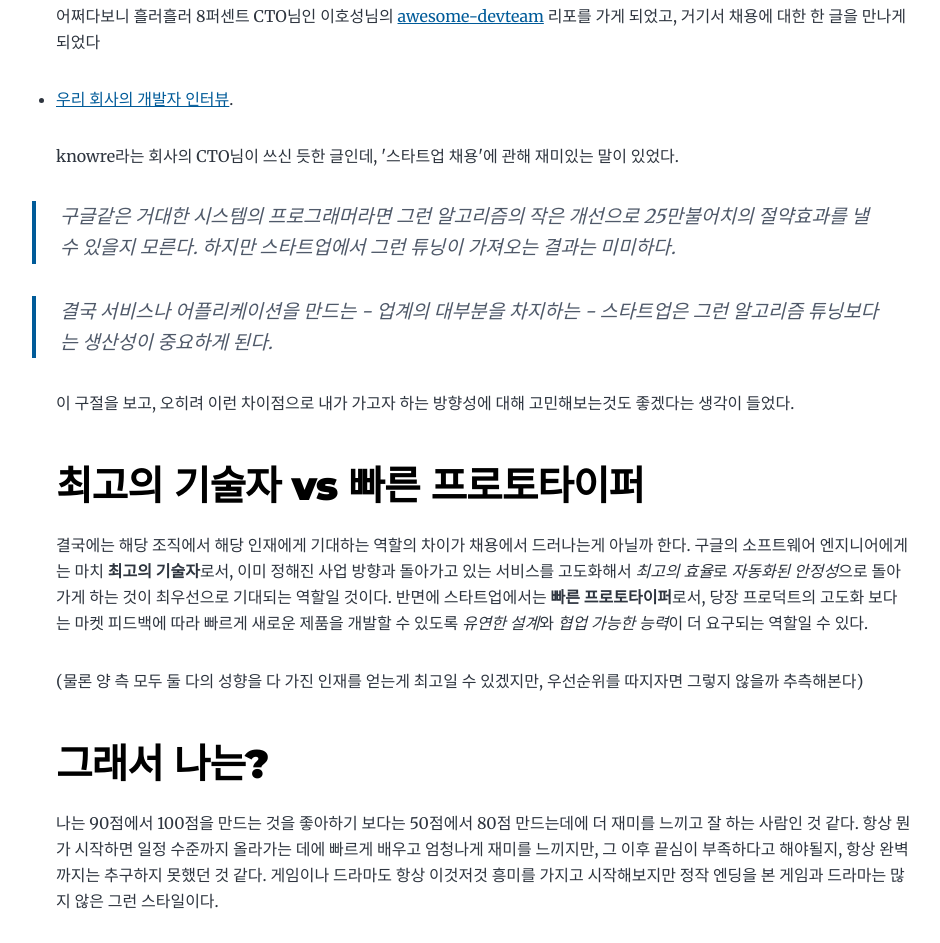
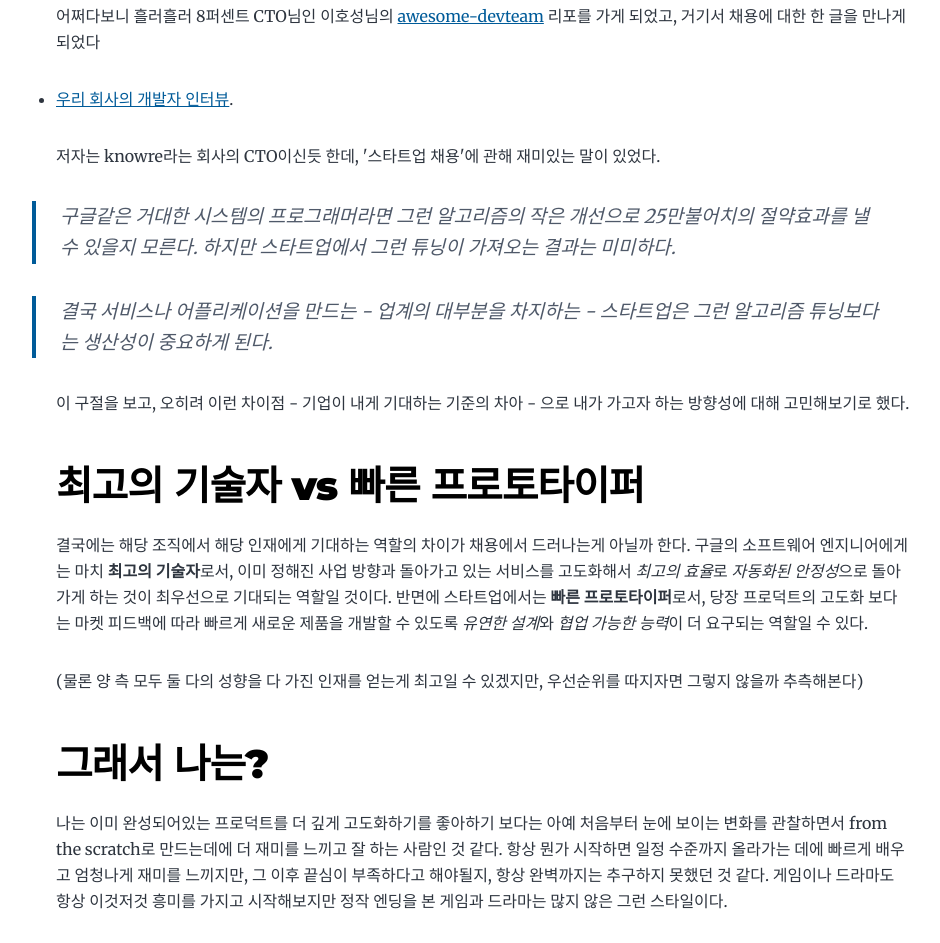
Before and after one commit to cooco119/cooco119.github.io, a Gatsby site: page /startups-and-big-companies/ in a window 1280 px wide. Shown: the part 394-1337 px from the top of the page, without its empty margins (156-1096 px from the left). Built offline with nearby package versions, Linux system fonts and the light colour scheme; Gatsby itself is replaced by a stand-in of ours.

Commit message:
Update startups-and-big-tech-companies

```diff
--- a/content/blog/startups-and-big-companies/index.md
+++ b/content/blog/startups-and-big-companies/index.md
@@ -10,13 +10,13 @@ show: false
 어쩌다보니 흘러흘러 8퍼센트 CTO님인 이호성님의 [awesome-devteam](https://github.com/leehosung/awesome-devteam) 리포를 가게 되었고, 거기서 채용에 대한 한 글을 만나게 되었다
 - [우리 회사의 개발자 인터뷰](https://blog.kivol.net/post/138587457933/%EC%9A%B0%EB%A6%AC-%ED%9A%8C%EC%82%AC%EC%9D%98-%EA%B0%9C%EB%B0%9C%EC%9E%90-%EC%9D%B8%ED%84%B0%EB%B7%B0).
 
-knowre라는 회사의 CTO님이 쓰신 듯한 글인데, '스타트업 채용'에 관해 재미있는 말이 있었다.
+저자는 knowre라는 회사의 CTO이신듯 한데, '스타트업 채용'에 관해 재미있는 말이 있었다.
 
 > 구글같은 거대한 시스템의 프로그래머라면 그런 알고리즘의 작은 개선으로 25만불어치의 절약효과를 낼 수 있을지 모른다. 하지만 스타트업에서 그런 튜닝이 가져오는 결과는 미미하다.
 
 > 결국 서비스나 어플리케이션을 만드는 - 업계의 대부분을 차지하는 - 스타트업은 그런 알고리즘 튜닝보다는 생산성이 중요하게 된다.
 
-이 구절을 보고, 오히려 이런 차이점으로 내가 가고자 하는 방향성에 대해 고민해보는것도 좋겠다는 생각이 들었다.
+이 구절을 보고, 오히려 이런 차이점 - 기업이 내게 기대하는 기준의 차아 - 으로 내가 가고자 하는 방향성에 대해 고민해보기로 했다.
 
 # 최고의 기술자 vs 빠른 프로토타이퍼
 
@@ -26,7 +26,7 @@ knowre라는 회사의 CTO님이 쓰신 듯한 글인데, '스타트업 채용'
 
 # 그래서 나는?
 
-나는 90점에서 100점을 만드는 것을 좋아하기 보다는 50점에서 80점 만드는데에 더 재미를 느끼고 잘 하는 사람인 것 같다. 항상 뭔가 시작하면 일정 수준까지 올라가는 데에 빠르게 배우고 엄청나게 재미를 느끼지만, 그 이후 끝심이 부족하다고 해야될지, 항상 완벽까지는 추구하지 못했던 것 같다. 게임이나 드라마도 항상 이것저것 흥미를 가지고 시작해보지만 정작 엔딩을 본 게임과 드라마는 많지 않은 그런 스타일이다.
+나는 이미 완성되어있는 프로덕트를 더 깊게 고도화하기를 좋아하기 보다는 아예 처음부터 눈에 보이는 변화를 관찰하면서 from the scratch로 만드는데에 더 재미를 느끼고 잘 하는 사람인 것 같다. 항상 뭔가 시작하면 일정 수준까지 올라가는 데에 빠르게 배우고 엄청나게 재미를 느끼지만, 그 이후 끝심이 부족하다고 해야될지, 항상 완벽까지는 추구하지 못했던 것 같다. 게임이나 드라마도 항상 이것저것 흥미를 가지고 시작해보지만 정작 엔딩을 본 게임과 드라마는 많지 않은 그런 스타일이다.
 
 물론, 인생을 살면서 최소한 몇가지 부분에서는 그 누구보다 잘 아는 상위 1%가 되어야 한다고 생각하고 그렇게 하려고 노력한다. 하지만 전반적으로는 그런 성향의 사람이고, 그런 모습들이 오히려 빠르게 만들고 마켓핏을 보는 스타트업계와 더 맞지 않을까 하는 생각도 든다.
 
```
